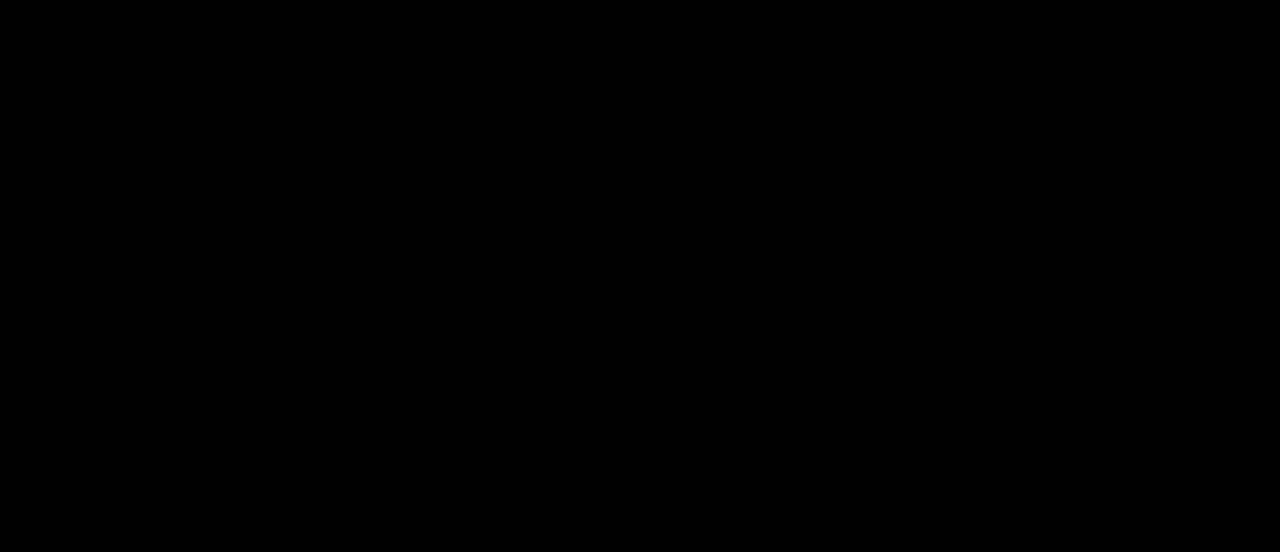
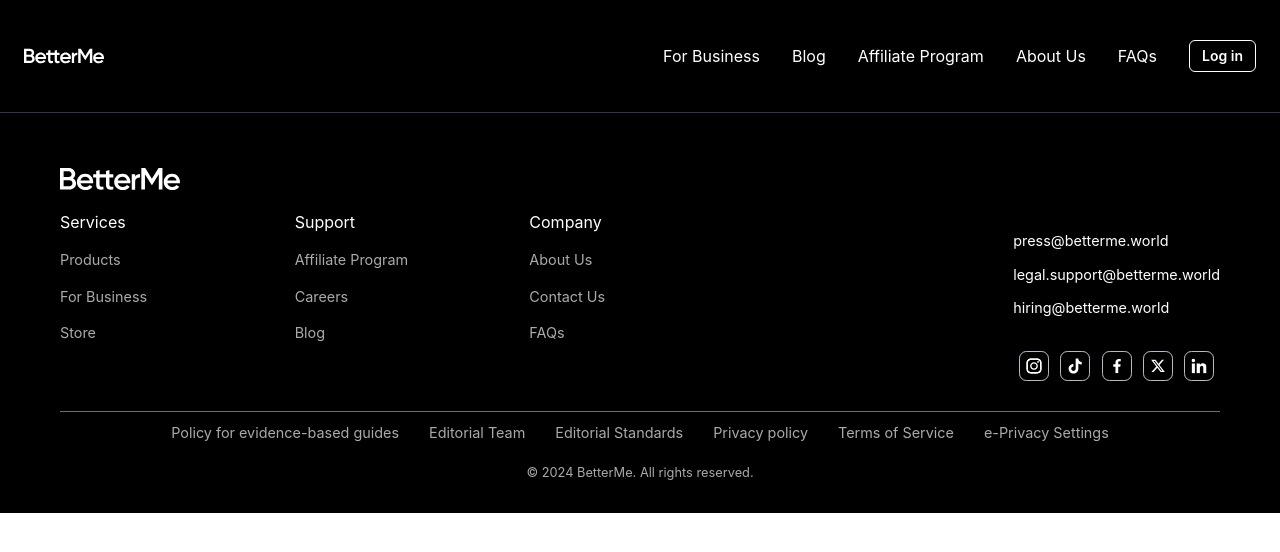
Before and after one commit to Prajjwal1411/trendsProject, a React (Create React App) app in the folder trends/: page /header in a window 1280 px wide. Before the commit this address had no page. Shown: the top 552 px of the page. Built offline with nearby package versions, Linux system fonts and the light colour scheme.

Commit message:
Final formatting

```diff
--- a/trends/src/components/AboutUs.jsx
+++ b/trends/src/components/AboutUs.jsx
@@ -25,10 +25,10 @@
 } from "react-icons/fa";
 
 export default function AboutUs() {
-  const bgColor = "black"; // Set background to black
-  const cardBgColor = "black"; // Set card background to black as well
-  const headerColor = "#00b5ad"; // Set header color to #00b5ad
-  const textColor = "white"; // Set text color to white
+  const bgColor = "black";
+  const cardBgColor = "black";
+  const headerColor = "#00b5ad";
+  const textColor = "white";
 
   return (
     <Box minH="100vh" bg={bgColor} color={textColor}>
--- a/trends/src/components/FAQPage.jsx
+++ b/trends/src/components/FAQPage.jsx
@@ -16,10 +16,10 @@
 } from "@chakra-ui/react";
 
 export default function FAQPage() {
-  const bgColor = "black"; // Full black background
-  const textColor = useColorModeValue("white", "white"); // White text color
-  const accentColor = "#00b5ad"; // Accent color as per your original code
-  const buttonHoverBg = "#1e3a6d"; // Button hover background color
+  const bgColor = "black";
+  const textColor = useColorModeValue("white", "white");
+  const accentColor = "#00b5ad";
+  const buttonHoverBg = "#1e3a6d";
 
   const faqs = [
     {
--- a/trends/src/components/Footer.jsx
+++ b/trends/src/components/Footer.jsx
@@ -30,9 +30,9 @@
           </div>
           <div className="footer-column">
             <h4 className="footer-header">Support</h4>
-            <a href="/" className="footer-item">Affiliate Program</a>
+            <a href="/affiliate" className="footer-item">Affiliate Program</a>
             <a href="/" className="footer-item">Careers</a>
-            <a href="/" className="footer-item">Blog</a>
+            <a href="/blog" className="footer-item">Blog</a>
           </div>
           <div className="footer-column">
             <h4 className="footer-header">Company</h4>
--- a/trends/src/components/ForBusiness.jsx
+++ b/trends/src/components/ForBusiness.jsx
@@ -22,7 +22,7 @@
         <Box py={12} px={6} bg="black">
           <Grid templateColumns={{ base: "1fr", md: "1fr 1fr" }} gap={12}>
             <VStack fontFamily={"inherit"} align="start" spacing={5} >
-              <Text fontSize="8xl" fontWeight="normal" color="#b9ff38">
+              <Text fontSize="7xl" fontWeight="normal" color="#b9ff38">
                 Rethinking employee wellbeing
               </Text>
               <Text fontSize="1xl" color="white" mb={3}>
--- a/trends/src/components/Header.jsx
+++ b/trends/src/components/Header.jsx
@@ -5,6 +5,7 @@
 import { Box, Flex, Image, Spacer, Button, IconButton, HStack, Link } from "@chakra-ui/react";
 import { HamburgerIcon } from "@chakra-ui/icons";
 import { useLocation } from "react-router-dom";
+import logo from "../media/logo.svg";
 
 export default function Header() {
   const location = useLocation();
@@ -26,16 +27,16 @@
 
         <HStack spacing={8} display={{ base: "none", md: "flex" }}>
           <Link
-            href="/"
-            fontWeight={location.pathname === "/" ? "bold" : "normal"}
+            href="/for-business"
+            fontWeight={location.pathname === "/for-business" ? "bold" : "normal"}
             color="white"
             _hover={{ textDecoration: "none" }}
           >
-            Home
+            For Business
           </Link>
           <Link
             href="/blog"
-            fontWeight={location.pathname === "/blog" ? "bold" : "normal"} // Highlight "blog"
+            fontWeight={location.pathname === "/blog" ? "bold" : "normal"}
             color="white"
             _hover={{ textDecoration: "none" }}
           >
@@ -43,19 +44,11 @@
           </Link>
           <Link
             href="/affiliate"
-            fontWeight={location.pathname === "/affiliate" ? "bold" : "normal"} // Highlight "For FAQs"
+            fontWeight={location.pathname === "/affiliate" ? "bold" : "normal"}
             color="white"
             _hover={{ textDecoration: "none" }}
           >
             Affiliate Program
-          </Link>
-          <Link
-            href="/for-business"
-            fontWeight={location.pathname === "/for-business" ? "bold" : "normal"}
-            color="white"
-            _hover={{ textDecoration: "none" }}
-          >
-            For Business
           </Link>
           <Link
             href="/about-us"
@@ -73,9 +66,6 @@
           >
             FAQs
           </Link>
-          <Button size="sm" variant="link" color="white">
-            Privacy policy
-          </Button>
           <Button size="sm" variant="outline" color="white" borderColor="white">
             Log in
           </Button>
```
